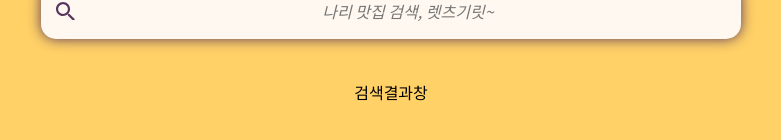
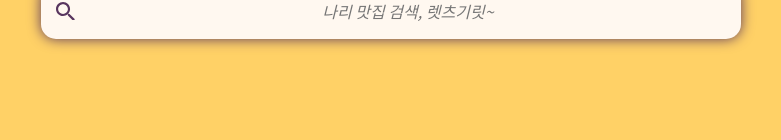
Before and after one commit to gitgitWi/seoul-nari-prototype, a React (Create React App) app: page / in a window 1280 px wide. Shown: the part 296-436 px from the top of the page, without its empty margins (249-1030 px from the left). Built offline with nearby package versions, Linux system fonts and the light colour scheme.

Commit message:
FEAT: 최상단인 `App.jsx`에서 results hook 등록, 하위 component에 전달

```diff
--- a/src/App.js
+++ b/src/App.jsx
@@ -1,4 +1,4 @@
-import React from "react";
+import React, { useState } from "react";
 import styled from "styled-components";
 
 import MainHeader from "./components/MainHeader.jsx";
@@ -21,11 +21,12 @@ const StyledBody = styled.div`
 `;
 
 export default function App() {
+  const [results, setResults] = useState([]);
   return (
     <StyledBody>
-      <MainHeader />
+      <MainHeader setResults={setResults} />
 
-      <MainSearchResult />
+      <MainSearchResult results={results} />
     </StyledBody>
   );
 }
--- a/src/components/MainHeader.jsx
+++ b/src/components/MainHeader.jsx
@@ -9,7 +9,7 @@ const StyledHeader = styled.div`
   justify-content: flex-end;
   align-items: center;
 
-  width: 100%;
+  width: 100vw;
   min-width: 200px;
   height: 37vh;
 `;
@@ -31,11 +31,11 @@ const StyledTitle = styled.div`
   }
 `;
 
-export default function MainHeader() {
+export default function MainHeader(props) {
   return (
     <StyledHeader>
       <StyledTitle>Seoul Nari</StyledTitle>
-      <MainSearchBar />
+      <MainSearchBar setResults={props.setResults} />
     </StyledHeader>
   );
 }
--- a/src/components/MainSearchBar.jsx
+++ b/src/components/MainSearchBar.jsx
@@ -66,8 +66,9 @@ const StyledSearchInput = styled.input.attrs({
   }
 `;
 
-export default function MainSearchBar() {
+export default function MainSearchBar(props) {
   const [inputText, setInputText] = useState("");
+  const setResults = props.setResults;
 
   const onInputTextChange = e => {
     const {
--- a/src/components/MainSearchResult.jsx
+++ b/src/components/MainSearchResult.jsx
@@ -5,6 +5,6 @@ const StyledResultBody = styled.div`
   margin-top: 80px;
 `;
 
-export default function MainSearchResult() {
-  return <StyledResultBody>검색결과창</StyledResultBody>;
+export default function MainSearchResult({ results }) {
+  return <StyledResultBody>{results}</StyledResultBody>;
 }
```
